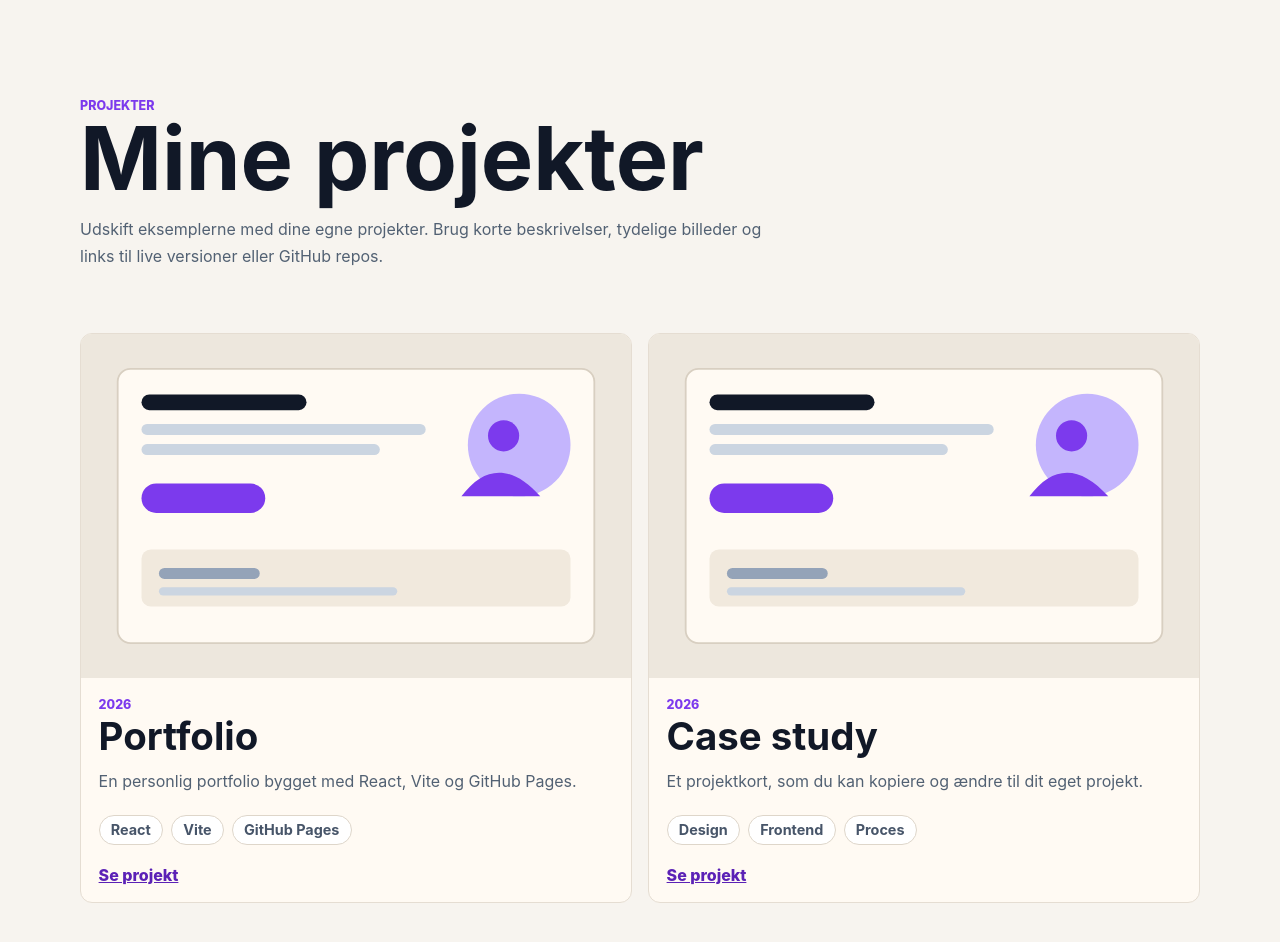
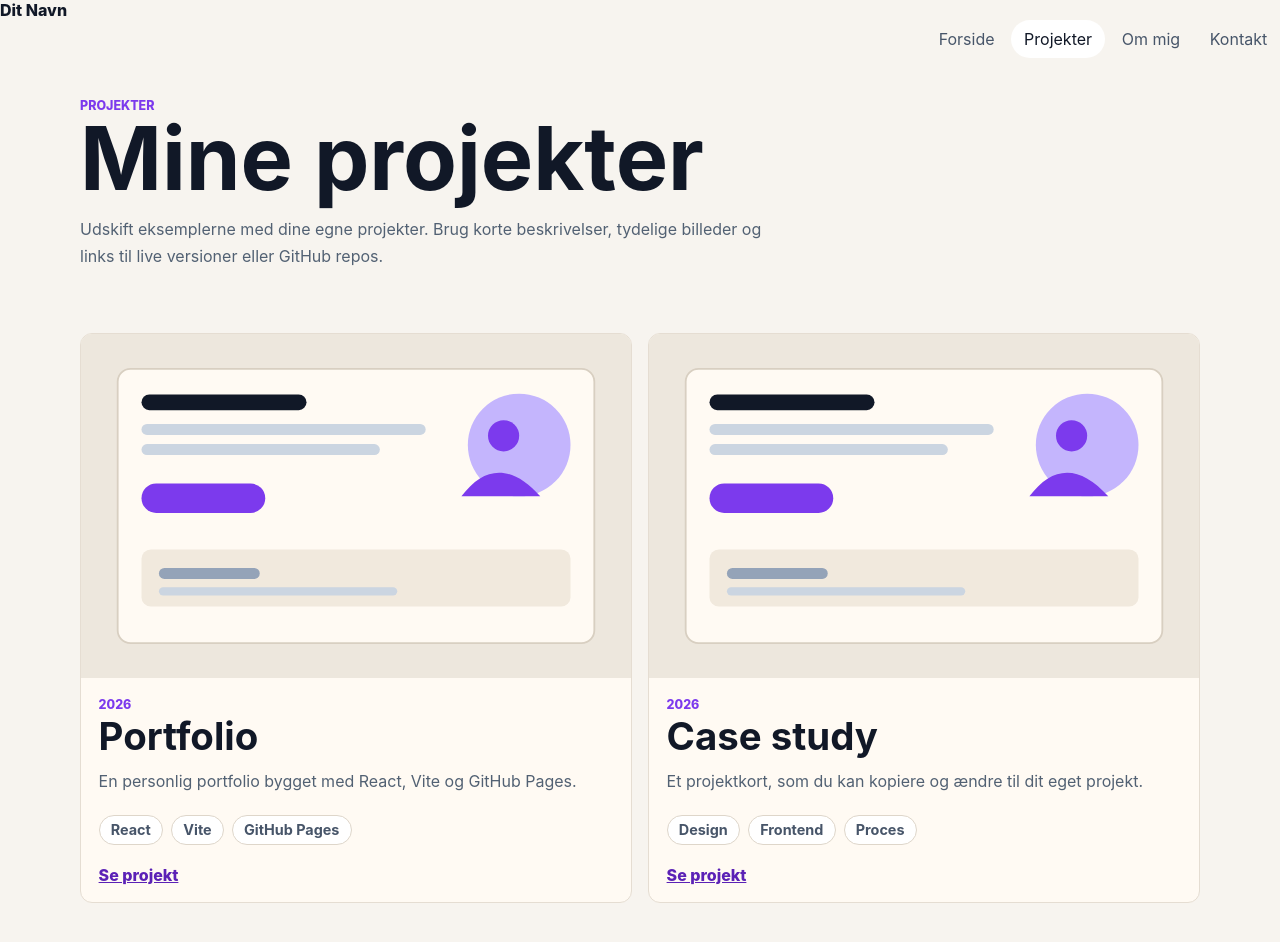
Before and after one commit to Kubraf96/Kubraf96.github.io, a React (Vite) app: page /projects in a window 1280 px wide. Shown: the top 942 px of the page. Built offline with nearby package versions, Linux system fonts and the light colour scheme.

Commit message:
Add Navbar to ProjectsPage

```diff
--- a/src/pages/ProjectsPage.jsx
+++ b/src/pages/ProjectsPage.jsx
@@ -1,15 +1,19 @@
 import { Link } from "react-router";
+import Navbar from "../components/Navbar";
 import projects from "../data/projects";
 
 function ProjectsPage() {
   return (
+    <>
+      <Navbar />
       <div className="page">
         <section className="section intro">
           <p className="eyebrow">Projekter</p>
           <h1>Mine projekter</h1>
           <p>
-          Udskift eksemplerne med dine egne projekter. Brug korte beskrivelser,
-          tydelige billeder og links til live versioner eller GitHub repos.
+            Udskift eksemplerne med dine egne projekter. Brug korte
+            beskrivelser, tydelige billeder og links til live versioner eller
+            GitHub repos.
           </p>
         </section>
 
@@ -32,6 +36,7 @@ function ProjectsPage() {
           ))}
         </section>
       </div>
+    </>
   );
 }
 
```
Lines whose indentation alone changed are shown as unchanged.
